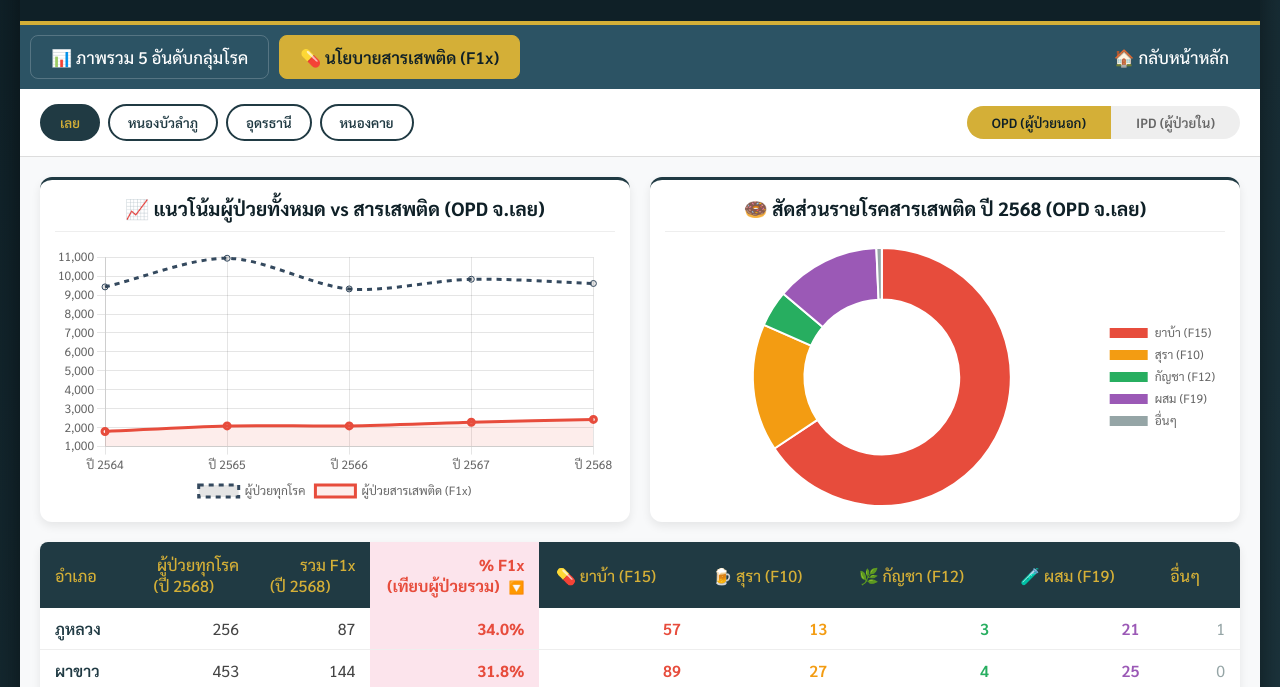
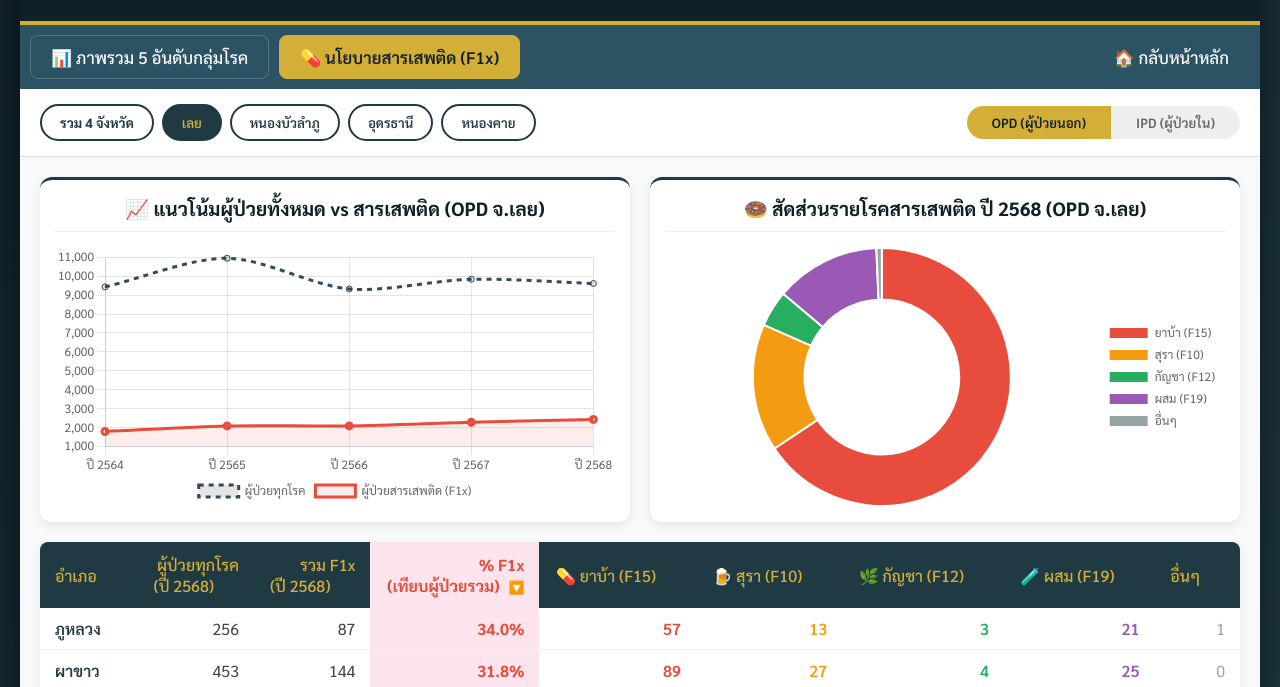
Before and after one commit to chessyokjvl/clinicaldata, a plain HTML site: page executive/drug_policy.html in a window 1280 px wide. Both pictures are taken after a click on the button "เลย". Shown: the part 113-800 px from the top of the page. Drawn offline with nearby package versions, Linux system fonts and the light colour scheme.

Commit message:
Update drug_policy.html

```diff
--- a/executive/drug_policy.html
+++ b/executive/drug_policy.html
@@ -42,7 +42,7 @@
             <table id="f1xTable">
                 <thead>
                     <tr>
-                        <th class="sortable" onclick="handleSort('district')">อำเภอ <span class="sort-icon" id="icon-district"></span></th>
+                        <th class="sortable" id="header-district" onclick="handleSort('district')">อำเภอ <span class="sort-icon" id="icon-district"></span></th>
                         <th class="sortable" onclick="handleSort('allCases')">ผู้ป่วยทุกโรค<br>(ปี 2568) <span class="sort-icon" id="icon-allCases"></span></th>
                         <th class="sortable" onclick="handleSort('f1xTotal')">รวม F1x<br>(ปี 2568) <span class="sort-icon" id="icon-f1xTotal"></span></th>
                         <th class="sortable percent-col" onclick="handleSort('f1xPercent')">% F1x <br>(เทียบผู้ป่วยรวม) <span class="sort-icon" id="icon-f1xPercent">🔽</span></th>
@@ -69,23 +69,22 @@
 
 <script>
     Chart.defaults.font.family = "'Sarabun', sans-serif";
-
-    // โหลดเมนู (ระดับ executive, หน้าปัจจุบันคือ drug_policy)
     loadNavbar('executive', 'drug_policy');
 
-    const provinces = ["เลย", "หนองบัวลำภู", "อุดรธานี", "หนองคาย"];
+    // 🌟 อัปเดต: เพิ่มแท็บ "รวม 4 จังหวัด" ไว้ด้านหน้าสุด
+    const provinces = ["รวม 4 จังหวัด", "เลย", "หนองบัวลำภู", "อุดรธานี", "หนองคาย"];
     let currentProvince = provinces[0];
     let currentType = 'OPD';
     let currentSortCol = 'f1xPercent';
     let sortAsc = false;
 
-    // ประมวลผลข้อมูลดิบจาก db_substance.js (ฟังก์ชันนี้อยู่ในไฟล์ db_substance.js)
     const f1xDataDict = typeof getParsedF1xData === 'function' ? getParsedF1xData() : {};
 
-    // สร้างปุ่มเลือกจังหวัด
     const tabContainer = document.getElementById('provinceTabs');
     provinces.forEach(prov => {
         const btn = document.createElement('button');
+        // ไฮไลท์สีพิเศษสำหรับแท็บรวม
+        if(prov === "รวม 4 จังหวัด") btn.style.fontWeight = 'bold';
         btn.className = `tab-btn ${prov === currentProvince ? 'active' : ''}`;
         btn.innerText = prov;
         btn.onclick = () => {
@@ -108,38 +107,76 @@
     let f1xBreakdownChartInstance = null;
 
     function updateF1xView() {
-        const dists = f1xDataDict[currentProvince];
-        if(!dists) {
-            console.error("ไม่พบข้อมูลของจังหวัด: " + currentProvince);
-            return;
-        }
-
-        document.getElementById('f1xTrendTitle').innerText = `📈 แนวโน้มผู้ป่วยทั้งหมด vs สารเสพติด (${currentType} จ.${currentProvince})`;
-        document.getElementById('f1xBreakdownTitle').innerText = `🍩 สัดส่วนรายโรคสารเสพติด ปี 2568 (${currentType} จ.${currentProvince})`;
-
+        let renderData = [];
         let totalAll5Y = [0,0,0,0,0];
         let totalF1x5Y = [0,0,0,0,0];
         let brkdwn2568 = { f15: 0, f10: 0, f12: 0, f19: 0, other: 0 };
 
-        let renderData = Object.keys(dists).map(d => {
+        // 🌟 Logic การดึงและรวมข้อมูล (Aggregator)
+        if (currentProvince === "รวม 4 จังหวัด") {
+            document.getElementById('f1xTrendTitle').innerText = `📈 แนวโน้มผู้ป่วยทั้งหมด vs สารเสพติด (${currentType} ภาพรวมเขตสุขภาพที่ 8)`;
+            document.getElementById('f1xBreakdownTitle').innerText = `🍩 สัดส่วนรายโรคสารเสพติด ปี 2568 (${currentType} ภาพรวมเขตสุขภาพที่ 8)`;
+            document.getElementById('header-district').innerHTML = `จังหวัด <span class="sort-icon" id="icon-district"></span>`;
+
+            ["เลย", "หนองบัวลำภู", "อุดรธานี", "หนองคาย"].forEach(prov => {
+                const dists = f1xDataDict[prov];
+                if(!dists) return;
+
+                let pAllCases = 0, pF1xTotal = 0, pF15 = 0, pF10 = 0, pF12 = 0, pF19 = 0, pOther = 0;
+
+                Object.keys(dists).forEach(d => {
                     const allGrp = dists[d].allCases || {opd:[0,0,0,0,0], ipd:[0,0,0,0,0]};
                     const f1xGrp = dists[d].f1xTotal || {opd:[0,0,0,0,0], ipd:[0,0,0,0,0]};
-            const f15Grp = dists[d].f15; const f10Grp = dists[d].f10;
-            const f12Grp = dists[d].f12; const f19Grp = dists[d].f19; const othGrp = dists[d].other;
-
                     const allArr = currentType === 'OPD' ? allGrp.opd : allGrp.ipd;
-            const f1xArr = currentType === 'OPD' ? f1xGrp.opd : f1xGrp.ipd;
-
-            const f15_68 = f15Grp ? (currentType === 'OPD' ? f15Grp.opd[4] : f15Grp.ipd[4]) : 0;
-            const f10_68 = f10Grp ? (currentType === 'OPD' ? f10Grp.opd[4] : f10Grp.ipd[4]) : 0;
-            const f12_68 = f12Grp ? (currentType === 'OPD' ? f12Grp.opd[4] : f12Grp.ipd[4]) : 0;
-            const f19_68 = f19Grp ? (currentType === 'OPD' ? f19Grp.opd[4] : f19Grp.ipd[4]) : 0;
-            const oth_68 = othGrp ? (currentType === 'OPD' ? othGrp.opd[4] : othGrp.ipd[4]) : 0;
+                    const f1xArr = f1xGrp.opd ? (currentType === 'OPD' ? f1xGrp.opd : f1xGrp.ipd) : [0,0,0,0,0];
 
                     for(let i=0; i<5; i++) {
                         totalAll5Y[i] += allArr[i];
                         totalF1x5Y[i] += f1xArr[i];
                     }
+
+                    pAllCases += allArr[4];
+                    pF1xTotal += f1xArr[4];
+
+                    const f15_68 = dists[d].f15 ? (currentType === 'OPD' ? dists[d].f15.opd[4] : dists[d].f15.ipd[4]) : 0;
+                    const f10_68 = dists[d].f10 ? (currentType === 'OPD' ? dists[d].f10.opd[4] : dists[d].f10.ipd[4]) : 0;
+                    const f12_68 = dists[d].f12 ? (currentType === 'OPD' ? dists[d].f12.opd[4] : dists[d].f12.ipd[4]) : 0;
+                    const f19_68 = dists[d].f19 ? (currentType === 'OPD' ? dists[d].f19.opd[4] : dists[d].f19.ipd[4]) : 0;
+                    const oth_68 = dists[d].other ? (currentType === 'OPD' ? dists[d].other.opd[4] : dists[d].other.ipd[4]) : 0;
+
+                    pF15 += f15_68; pF10 += f10_68; pF12 += f12_68; pF19 += f19_68; pOther += oth_68;
+                    brkdwn2568.f15 += f15_68; brkdwn2568.f10 += f10_68; brkdwn2568.f12 += f12_68; brkdwn2568.f19 += f19_68; brkdwn2568.other += oth_68;
+                });
+
+                const f1xPercent = pAllCases > 0 ? (pF1xTotal / pAllCases) * 100 : 0;
+                renderData.push({ district: prov, allCases: pAllCases, f1xTotal: pF1xTotal, f1xPercent, f15: pF15, f10: pF10, f12: pF12, f19: pF19, fOther: pOther });
+            });
+
+        } else {
+            // เจาะลึกรายจังหวัด
+            document.getElementById('f1xTrendTitle').innerText = `📈 แนวโน้มผู้ป่วยทั้งหมด vs สารเสพติด (${currentType} จ.${currentProvince})`;
+            document.getElementById('f1xBreakdownTitle').innerText = `🍩 สัดส่วนรายโรคสารเสพติด ปี 2568 (${currentType} จ.${currentProvince})`;
+            document.getElementById('header-district').innerHTML = `อำเภอ <span class="sort-icon" id="icon-district"></span>`;
+
+            const dists = f1xDataDict[currentProvince];
+            if(dists) {
+                renderData = Object.keys(dists).map(d => {
+                    const allGrp = dists[d].allCases || {opd:[0,0,0,0,0], ipd:[0,0,0,0,0]};
+                    const f1xGrp = dists[d].f1xTotal || {opd:[0,0,0,0,0], ipd:[0,0,0,0,0]};
+                    const allArr = currentType === 'OPD' ? allGrp.opd : allGrp.ipd;
+                    const f1xArr = currentType === 'OPD' ? f1xGrp.opd : f1xGrp.ipd;
+
+                    for(let i=0; i<5; i++) {
+                        totalAll5Y[i] += allArr[i];
+                        totalF1x5Y[i] += f1xArr[i];
+                    }
+
+                    const f15_68 = dists[d].f15 ? (currentType === 'OPD' ? dists[d].f15.opd[4] : dists[d].f15.ipd[4]) : 0;
+                    const f10_68 = dists[d].f10 ? (currentType === 'OPD' ? dists[d].f10.opd[4] : dists[d].f10.ipd[4]) : 0;
+                    const f12_68 = dists[d].f12 ? (currentType === 'OPD' ? dists[d].f12.opd[4] : dists[d].f12.ipd[4]) : 0;
+                    const f19_68 = dists[d].f19 ? (currentType === 'OPD' ? dists[d].f19.opd[4] : dists[d].f19.ipd[4]) : 0;
+                    const oth_68 = dists[d].other ? (currentType === 'OPD' ? dists[d].other.opd[4] : dists[d].other.ipd[4]) : 0;
+
                     brkdwn2568.f15 += f15_68; brkdwn2568.f10 += f10_68; brkdwn2568.f12 += f12_68; brkdwn2568.f19 += f19_68; brkdwn2568.other += oth_68;
 
                     const allCases = allArr[4];
@@ -148,8 +185,10 @@
 
                     return { district: d, allCases, f1xTotal, f1xPercent, f15: f15_68, f10: f10_68, f12: f12_68, f19: f19_68, fOther: oth_68 };
                 });
+            }
+        }
 
-        // 1. สร้างกราฟเส้น
+        // วาดกราฟเส้น
         const ctxTrend = document.getElementById('f1xTrendChart').getContext('2d');
         if(f1xTrendChartInstance) f1xTrendChartInstance.destroy();
         f1xTrendChartInstance = new Chart(ctxTrend, {
@@ -164,7 +203,7 @@
             options: { responsive: true, maintainAspectRatio: false, plugins: { legend: { position: 'bottom' } } }
         });
 
-        // 2. สร้างกราฟโดนัท
+        // วาดโดนัท
         const ctxBreakdown = document.getElementById('f1xBreakdownChart').getContext('2d');
         if(f1xBreakdownChartInstance) f1xBreakdownChartInstance.destroy();
         f1xBreakdownChartInstance = new Chart(ctxBreakdown, {
@@ -176,7 +215,7 @@
             options: { responsive: true, maintainAspectRatio: false, plugins: { legend: { position: 'right' } }, cutout: '60%' }
         });
 
-        // 3. เรียงลำดับตาราง
+        // เรียงตาราง
         if (currentSortCol) {
             renderData.sort((a, b) => {
                 let valA = a[currentSortCol], valB = b[currentSortCol];
@@ -184,15 +223,12 @@
                 return sortAsc ? valA - valB : valB - valA;
             });
         }
-
-        // อัปเดตลูกศร
         document.querySelectorAll('.sort-icon').forEach(icon => icon.innerText = '');
         if (currentSortCol) {
             const iconEl = document.getElementById(`icon-${currentSortCol}`);
             if (iconEl) iconEl.innerText = sortAsc ? '🔼' : '🔽';
         }
 
-        // วาดตาราง
         const tbody = document.getElementById('f1xTableBody');
         tbody.innerHTML = '';
         renderData.forEach(d => {
@@ -218,7 +254,6 @@
         updateF1xView();
     }
 
-    // รันการแสดงผลครั้งแรก
     updateF1xView();
 </script>
 </body>
```
Lines whose indentation alone changed are shown as unchanged.
